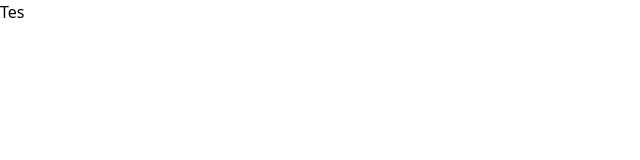
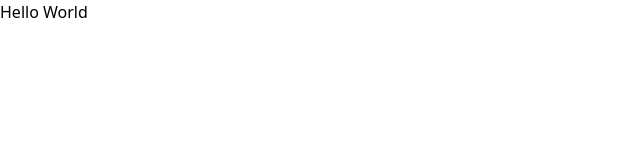
Before and after one commit to ahmdsk/Tweeter, a React (Vite) app: page / in a window 1280 px wide. Shown: the top 160 px of the page, without its empty margins (0-640 px from the left). Built offline with nearby package versions, Linux system fonts and the light colour scheme.

Commit message:
Add Hero Icons

```diff
--- a/package.json
+++ b/package.json
@@ -10,6 +10,7 @@
   },
   "dependencies": {
     "@headlessui/react": "^1.7.11",
+    "@heroicons/react": "^2.0.16",
     "react": "^18.2.0",
     "react-dom": "^18.2.0",
     "react-router-dom": "^6.8.1"
--- a/src/App.jsx
+++ b/src/App.jsx
@@ -1,6 +1,6 @@
 function App() {
   return (
-    <h2>Tes</h2>
+    <h1>Hello World</h1>
   )
 }
 
```
Also changed, not shown: 1 other file (tests, documents, lock files or other folders).
